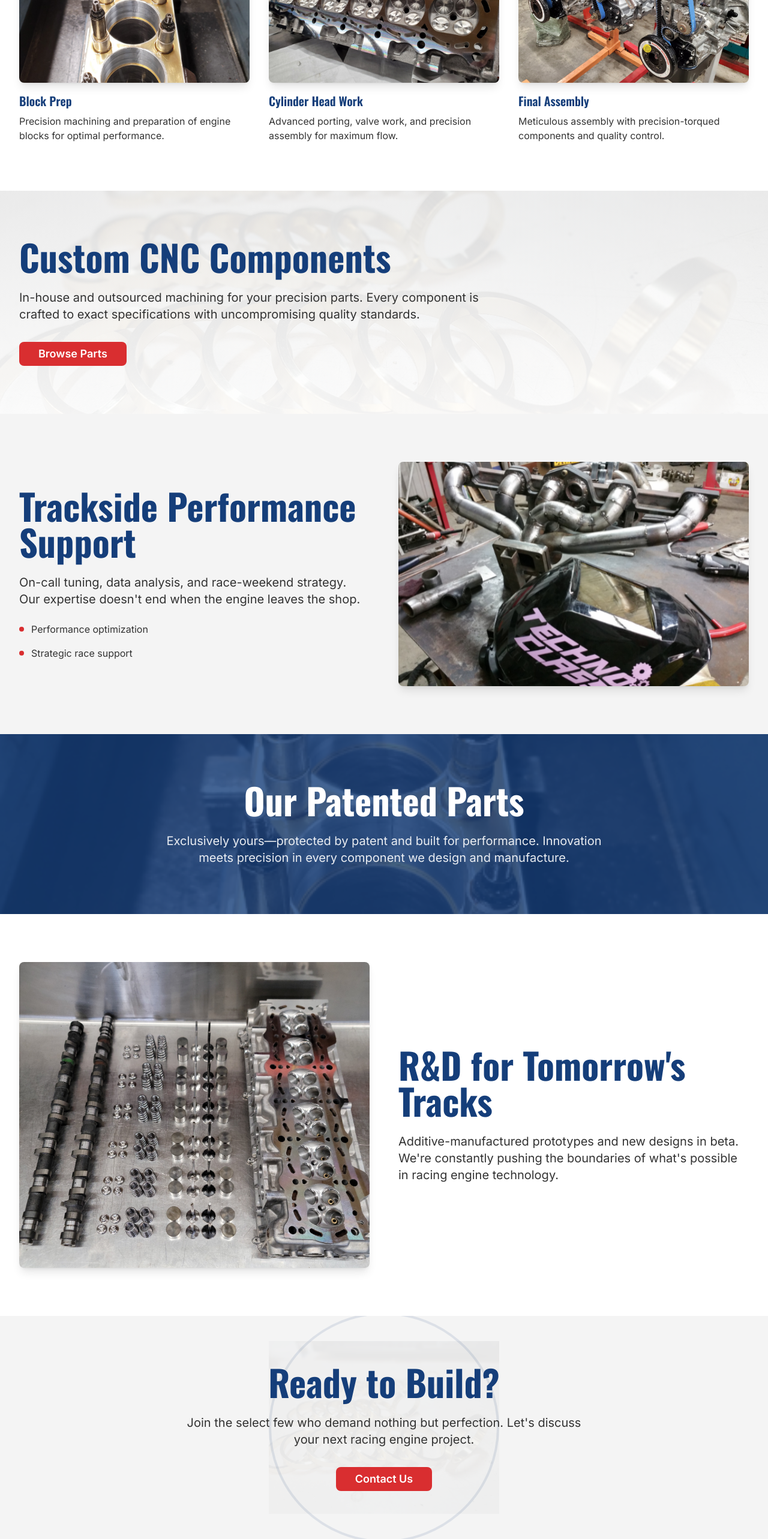
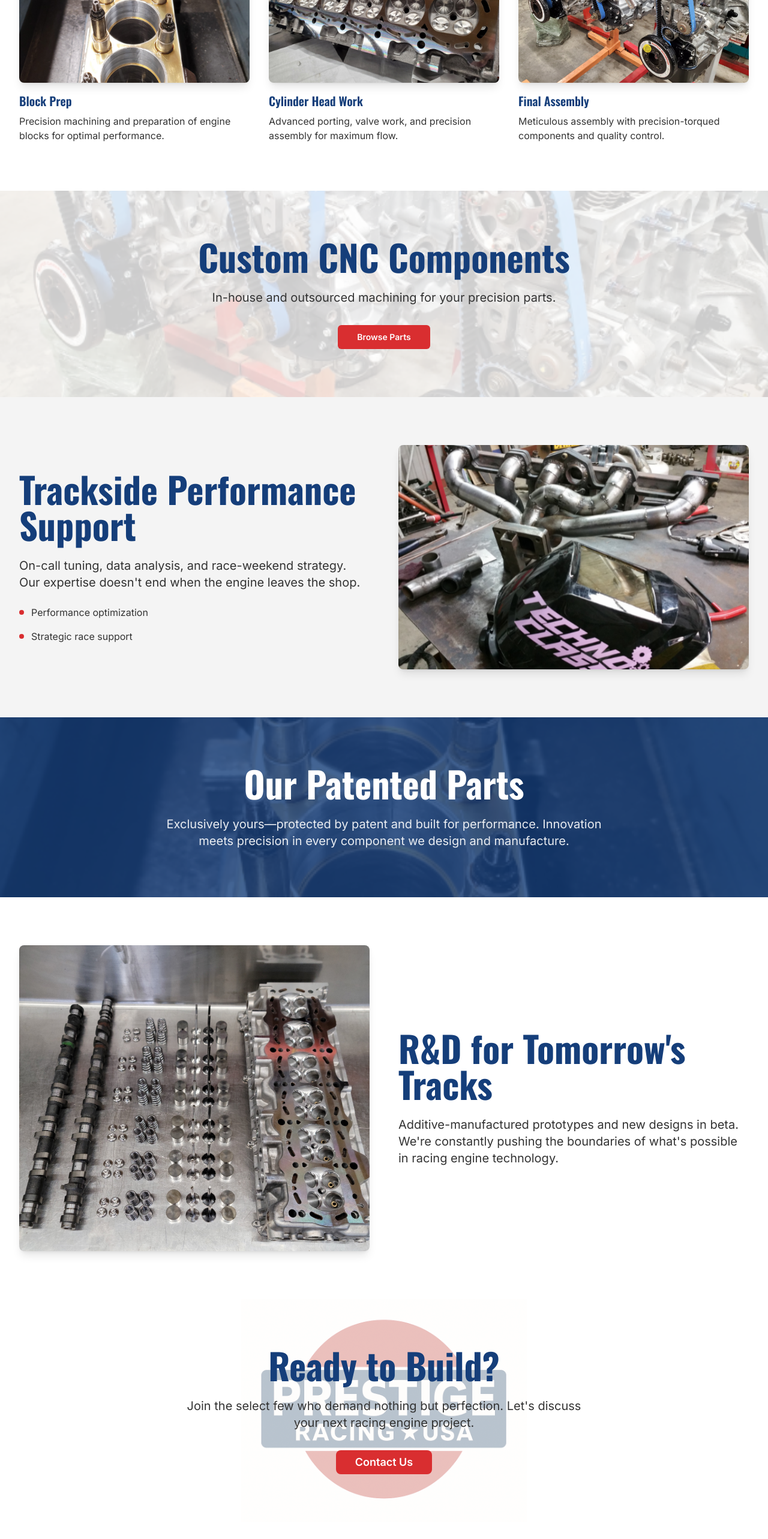
Before and after one commit to PrestigeRacingUSA/prestige-racing-builds-online, a React (Vite) app: page / in a window 1280 px wide. Shown: the part 1174-3740 px from the top of the page at 60% size. After the commit the page ends 3712 px from the top, so only its background shows below. Built offline with nearby package versions, Linux system fonts and the light colour scheme.

Commit message:
Fix: Parts button link and hero background
- Fixed the "Browse Parts" button link on the main page.
- Added the logo as a 30% transparent background to the hero section.

```diff
--- a/src/components/CustomCNCComponents.tsx
+++ b/src/components/CustomCNCComponents.tsx
@@ -1,36 +1,39 @@
 
 import React from 'react';
 import { Button } from '@/components/ui/button';
+import { useNavigate } from 'react-router-dom';
 
 const CustomCNCComponents = () => {
+  const navigate = useNavigate();
+
+  const handleBrowsePartsClick = () => {
+    navigate('/parts');
+  };
+
   return (
-    <section className="relative py-20 overflow-hidden">
+    <section className="relative py-20 bg-white overflow-hidden">
       {/* Background Image */}
       <div
-        className="absolute inset-0 bg-cover bg-center bg-no-repeat"
+        className="absolute inset-0 bg-cover bg-center bg-no-repeat opacity-20"
         style={{
-          backgroundImage: `url('/lovable-uploads/99e8c7c8-a5d9-4365-9769-3685f06400d6.png')`
+          backgroundImage: `url('/lovable-uploads/3d9d4025-82da-401d-ba34-71a1e948c9fa.png')`
         }}
       />
 
-      {/* Overlay */}
-      <div className="absolute inset-0 bg-section-gradient" />
-
       {/* Content */}
-      <div className="relative z-10 max-w-7xl mx-auto px-4 sm:px-6 lg:px-8">
-        <div className="max-w-3xl">
-          <h2 className="font-oswald font-bold text-4xl md:text-5xl lg:text-6xl text-primary mb-6 animate-slide-in">
+      <div className="relative z-10 max-w-7xl mx-auto px-4 sm:px-6 lg:px-8 text-center">
+        <h2 className="font-oswald font-bold text-4xl md:text-5xl lg:text-6xl text-primary mb-6 animate-fade-in">
           Custom CNC Components
         </h2>
-          <p className="font-inter text-xl text-secondary mb-8 animate-fade-in">
-            In-house and outsourced machining for your precision parts. Every component is crafted to exact specifications with uncompromising quality standards.
+        <p className="font-inter text-xl text-secondary mb-8 animate-fade-in max-w-2xl mx-auto">
+          In-house and outsourced machining for your precision parts.
         </p>
         <Button
-            className="bg-accent hover:bg-accent-hover text-white font-inter font-semibold text-lg px-8 py-4 rounded-lg transition-all duration-300 transform hover:scale-105 animate-fade-in"
+          onClick={handleBrowsePartsClick}
+          className="bg-accent hover:bg-accent-hover text-white font-inter font-semibold px-8 py-3 transition-colors duration-200 animate-fade-in"
         >
           Browse Parts
         </Button>
-        </div>
       </div>
     </section>
   );
--- a/src/components/FinalCTA.tsx
+++ b/src/components/FinalCTA.tsx
@@ -11,22 +11,15 @@ const FinalCTA = () => {
   };
 
   return (
-    <section className="relative py-20 bg-muted overflow-hidden">
-      {/* Logo Watermark */}
-      <div className="absolute inset-0 flex items-center justify-center opacity-5">
-        <img
-          src="/lovable-uploads/99e8c7c8-a5d9-4365-9769-3685f06400d6.png"
-          alt="Prestige Racing USA Logo"
-          className="w-96 h-96 object-contain"
-        />
-      </div>
-
-      {/* Subtle background pattern */}
-      <div className="absolute inset-0 opacity-10">
-        <div className="absolute top-1/2 left-1/2 transform -translate-x-1/2 -translate-y-1/2">
-          <div className="w-96 h-96 border-4 border-primary rounded-full"></div>
-        </div>
-      </div>
+    <section className="relative py-20 bg-white overflow-hidden">
+      {/* Logo Background */}
+      <div
+        className="absolute inset-0 bg-center bg-no-repeat opacity-30"
+        style={{
+          backgroundImage: `url('/lovable-uploads/5c40691e-3774-44d3-bb86-e73dab2c6171.png')`,
+          backgroundSize: 'contain'
+        }}
+      />
 
       {/* Content */}
       <div className="relative z-10 max-w-7xl mx-auto px-4 sm:px-6 lg:px-8 text-center">
```
Also changed, not shown: public/lovable-uploads/5c40691e-3774-44d3-bb86-e73dab2c6171.png (added). Lines whose indentation alone changed are shown as unchanged.
